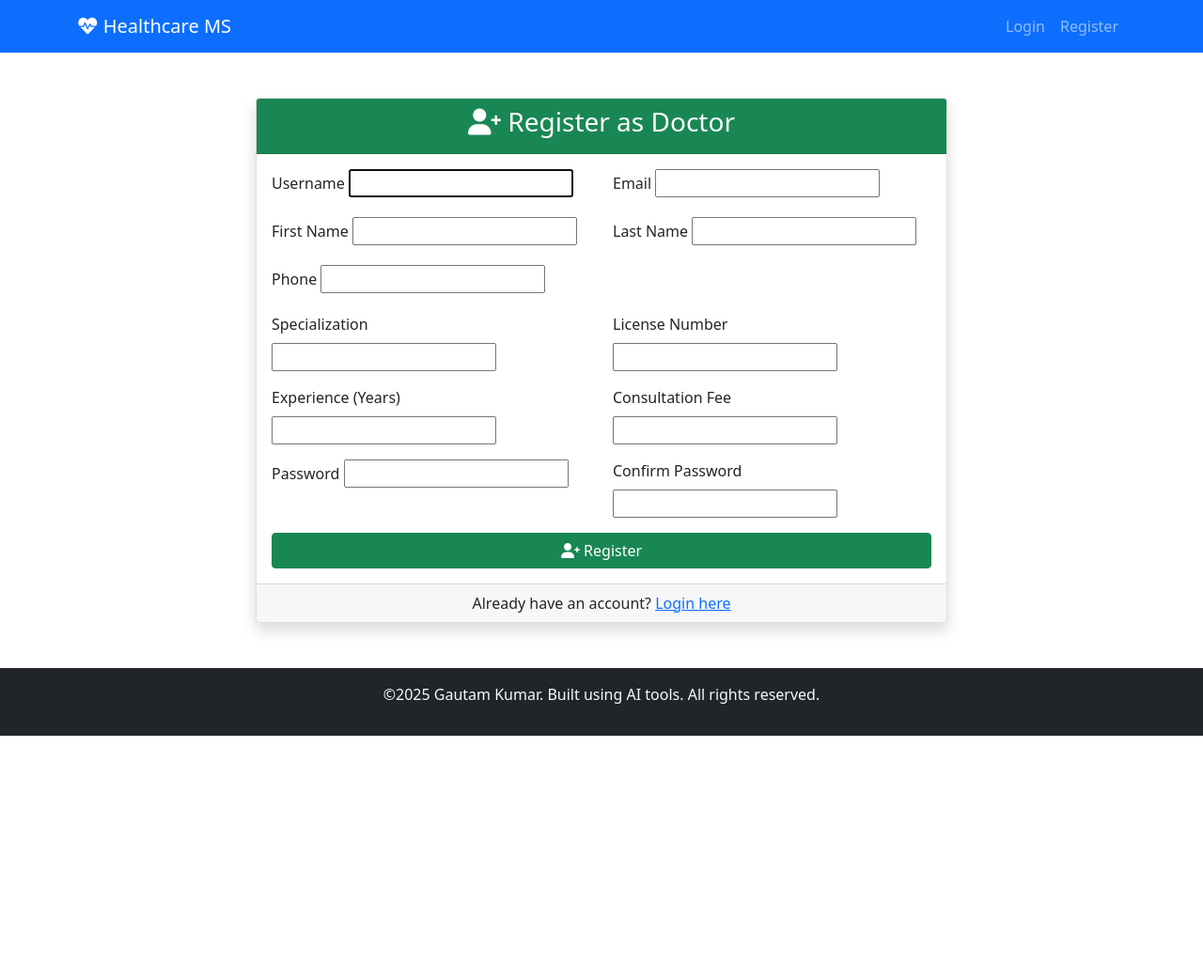
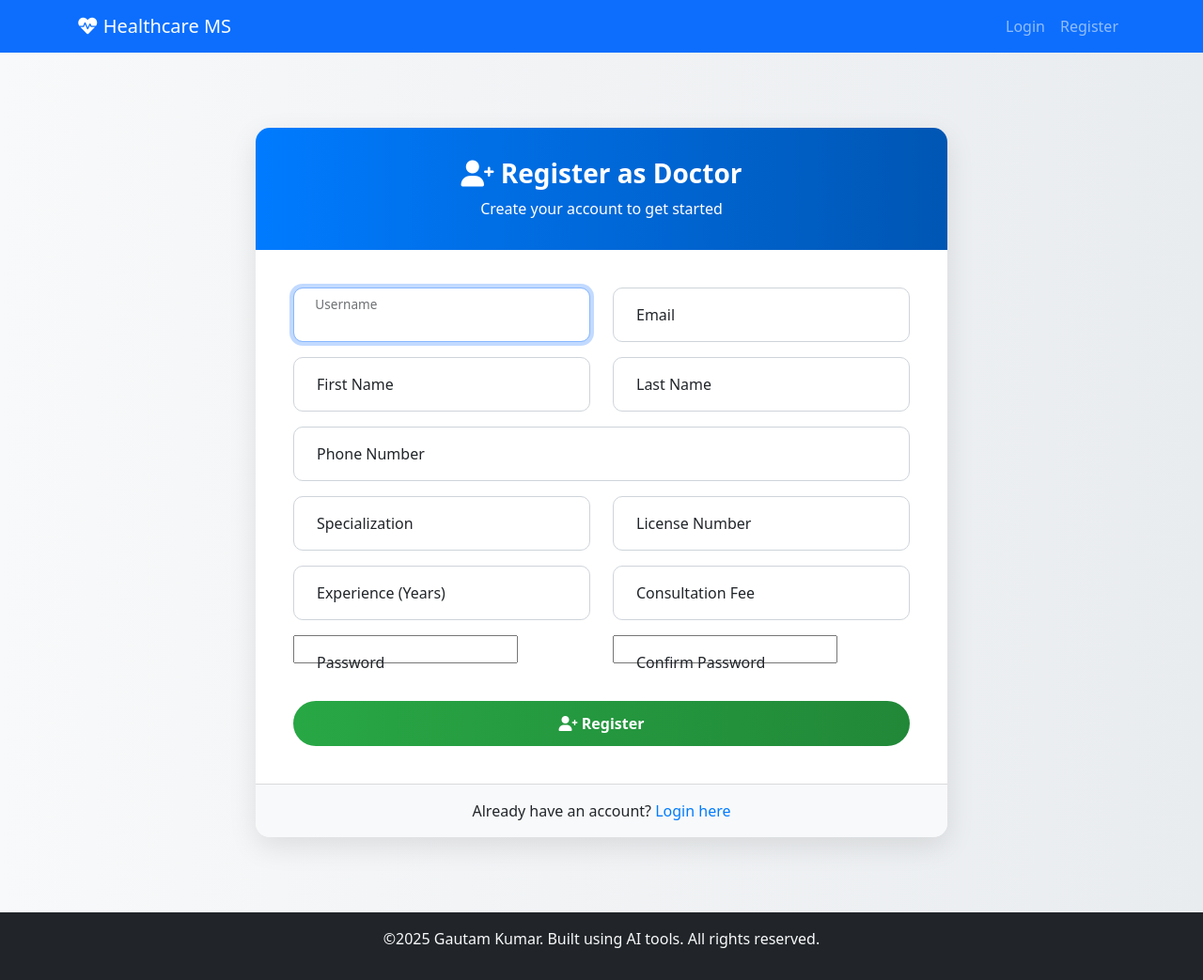
Before and after one commit to gautam-oss/Healthcare_Management_System, a Django app: page /users/register/doctor/ in a window 1280 px wide. Shown: the whole page at 94% size. Before the commit the page ends 783 px from the top, so only its background shows below. Run offline with Django 5.2, Linux system fonts and the light colour scheme; some libraries are stand-ins or nearby versions.

Commit message:
redesign

```diff
--- a/static/css/style.css
+++ b/static/css/style.css
@@ -35,3 +35,107 @@
 .dropdown-menu .dropdown-item {
     padding: 0;
 }
+
+/* Add this to your static/css/style.css file */
+
+/* Style the logout button to look like a dropdown item */
+.dropdown-item button {
+    background: none;
+    border: none;
+    width: 100%;
+    text-align: left;
+    padding: 0.375rem 1.5rem;
+    color: #212529;
+    text-decoration: none;
+    display: block;
+    clear: both;
+    font-weight: 400;
+    line-height: 1.5;
+    white-space: nowrap;
+}
+
+.dropdown-item button:hover {
+    color: #1e2125;
+    background-color: #e9ecef;
+}
+
+.dropdown-item button:focus {
+    color: #1e2125;
+    background-color: #e9ecef;
+    outline: 0;
+}
+
+/* Remove form margin in dropdown */
+.dropdown-menu form {
+    margin: 0;
+}
+
+.dropdown-menu .dropdown-item {
+    padding: 0;
+}
+
+/* New styles for the registration page */
+
+body {
+    background: linear-gradient(to right, #f8f9fa, #e9ecef);
+}
+
+.register-container {
+    margin-top: 5rem;
+    margin-bottom: 5rem;
+}
+
+.register-card {
+    border: none;
+    border-radius: 15px;
+    box-shadow: 0 10px 30px rgba(0, 0, 0, 0.1);
+    overflow: hidden;
+}
+
+.register-card .card-header {
+    background: linear-gradient(to right, #007bff, #0056b3);
+    color: white;
+    padding: 2rem;
+    border-bottom: none;
+}
+
+.register-card .card-header h3 {
+    font-weight: 700;
+    margin-bottom: 0.5rem;
+}
+
+.register-card .card-body {
+    padding: 2.5rem;
+}
+
+.form-floating > .form-control {
+    border-radius: 10px;
+}
+
+.form-floating > label {
+    padding-left: 1.5rem;
+}
+
+.btn-register {
+    font-weight: 600;
+    padding: 0.75rem 1.5rem;
+    border-radius: 50px;
+    transition: all 0.3s ease;
+    background: linear-gradient(to right, #28a745, #218838);
+    border: none;
+}
+
+.btn-register:hover {
+    transform: translateY(-2px);
+    box-shadow: 0 5px 15px rgba(40, 167, 69, 0.3);
+}
+
+.card-footer a {
+    color: #007bff;
+    text-decoration: none;
+    transition: color 0.3s ease;
+}
+
+.card-footer a:hover {
+    color: #0056b3;
+}
--- a/users/forms.py
+++ b/users/forms.py
@@ -4,19 +4,23 @@ from .models import User, Patient, Doctor
 
 class PatientRegistrationForm(UserCreationForm):
     """Patient registration form"""
-    first_name = forms.CharField(max_length=30, required=True)
-    last_name = forms.CharField(max_length=30, required=True)
-    email = forms.EmailField(required=True)
-    phone = forms.CharField(max_length=15, required=True)
-    date_of_birth = forms.DateField(widget=forms.DateInput(attrs={'type': 'date'}), required=False)
-    address = forms.CharField(widget=forms.Textarea(attrs={'rows': 3}), required=False)
-    emergency_contact = forms.CharField(max_length=15, required=False)
+    first_name = forms.CharField(max_length=30, required=True, widget=forms.TextInput(attrs={'class': 'form-control', 'placeholder': ' '}))
+    last_name = forms.CharField(max_length=30, required=True, widget=forms.TextInput(attrs={'class': 'form-control', 'placeholder': ' '}))
+    email = forms.EmailField(required=True, widget=forms.EmailInput(attrs={'class': 'form-control', 'placeholder': ' '}))
+    phone = forms.CharField(max_length=15, required=True, widget=forms.TextInput(attrs={'class': 'form-control', 'placeholder': ' '}))
+    date_of_birth = forms.DateField(widget=forms.DateInput(attrs={'type': 'date', 'class': 'form-control'}), required=False)
+    address = forms.CharField(widget=forms.Textarea(attrs={'rows': 3, 'class': 'form-control', 'placeholder': ' '}), required=False)
+    emergency_contact = forms.CharField(max_length=15, required=False, widget=forms.TextInput(attrs={'class': 'form-control', 'placeholder': ' '}))
 
-    class Meta:
+    class Meta(UserCreationForm.Meta):
         model = User
-        fields = ('username', 'first_name', 'last_name', 'email', 'phone', 'password1', 'password2')
+        fields = ('username', 'first_name', 'last_name', 'email', 'phone')
+        widgets = {
+            'username': forms.TextInput(attrs={'class': 'form-control', 'placeholder': ' '}),
+        }
 
     def save(self, commit=True):
+        # ... (rest of the save method is unchanged)
         user = super().save(commit=False)
         user.user_type = 'patient'
         user.first_name = self.cleaned_data['first_name']
@@ -36,20 +40,24 @@ class PatientRegistrationForm(UserCreationForm):
 
 class DoctorRegistrationForm(UserCreationForm):
     """Doctor registration form"""
-    first_name = forms.CharField(max_length=30, required=True)
-    last_name = forms.CharField(max_length=30, required=True)
-    email = forms.EmailField(required=True)
-    phone = forms.CharField(max_length=15, required=True)
-    specialization = forms.CharField(max_length=100, required=True)
-    license_number = forms.CharField(max_length=50, required=True)
-    experience_years = forms.IntegerField(min_value=0, required=True)
-    consultation_fee = forms.DecimalField(max_digits=10, decimal_places=2, required=True)
+    first_name = forms.CharField(max_length=30, required=True, widget=forms.TextInput(attrs={'class': 'form-control', 'placeholder': ' '}))
+    last_name = forms.CharField(max_length=30, required=True, widget=forms.TextInput(attrs={'class': 'form-control', 'placeholder': ' '}))
+    email = forms.EmailField(required=True, widget=forms.EmailInput(attrs={'class': 'form-control', 'placeholder': ' '}))
+    phone = forms.CharField(max_length=15, required=True, widget=forms.TextInput(attrs={'class': 'form-control', 'placeholder': ' '}))
+    specialization = forms.CharField(max_length=100, required=True, widget=forms.TextInput(attrs={'class': 'form-control', 'placeholder': ' '}))
+    license_number = forms.CharField(max_length=50, required=True, widget=forms.TextInput(attrs={'class': 'form-control', 'placeholder': ' '}))
+    experience_years = forms.IntegerField(min_value=0, required=True, widget=forms.NumberInput(attrs={'class': 'form-control', 'placeholder': ' '}))
+    consultation_fee = forms.DecimalField(max_digits=10, decimal_places=2, required=True, widget=forms.NumberInput(attrs={'class': 'form-control', 'placeholder': ' '}))
 
-    class Meta:
+    class Meta(UserCreationForm.Meta):
         model = User
-        fields = ('username', 'first_name', 'last_name', 'email', 'phone', 'password1', 'password2')
+        fields = ('username', 'first_name', 'last_name', 'email', 'phone')
+        widgets = {
+            'username': forms.TextInput(attrs={'class': 'form-control', 'placeholder': ' '}),
+        }
 
     def save(self, commit=True):
+        # ... (rest of the save method is unchanged)
         user = super().save(commit=False)
         user.user_type = 'doctor'
         user.first_name = self.cleaned_data['first_name']
--- a/users/templates/users/register.html
+++ b/users/templates/users/register.html
@@ -2,145 +2,137 @@
 {% block title %}Register {{ user_type }} - Healthcare Management System{% endblock %}
 
 {% block content %}
-<div class="container mt-5">
+<div class="container register-container">
     <div class="row justify-content-center">
         <div class="col-md-8">
-            <div class="card shadow">
-                <div class="card-header bg-success text-white text-center">
+            <div class="card register-card">
+                <div class="card-header text-center">
                     <h3><i class="fas fa-user-plus"></i> Register as {{ user_type }}</h3>
+                    <p class="mb-0">Create your account to get started</p>
                 </div>
                 <div class="card-body">
-                    <form method="post">
+                    <form method="post" novalidate>
                         {% csrf_token %}
                         <div class="row">
-                            <div class="col-md-6">
-                                <div class="mb-3">
-                                    <label class="form-label">Username</label>
+                            <div class="col-md-6 mb-3">
+                                <div class="form-floating">
                                     {{ form.username }}
+                                    <label for="{{ form.username.id_for_label }}">Username</label>
                                     {% if form.username.errors %}
-                                        <div class="text-danger">{{ form.username.errors }}</div>
+                                        <div class="text-danger small mt-1">{{ form.username.errors|striptags }}</div>
                                     {% endif %}
                                 </div>
                             </div>
-                            <div class="col-md-6">
-                                <div class="mb-3">
-                                    <label class="form-label">Email</label>
+                            <div class="col-md-6 mb-3">
+                                <div class="form-floating">
                                     {{ form.email }}
+                                    <label for="{{ form.email.id_for_label }}">Email</label>
                                     {% if form.email.errors %}
-                                        <div class="text-danger">{{ form.email.errors }}</div>
+                                        <div class="text-danger small mt-1">{{ form.email.errors|striptags }}</div>
                                     {% endif %}
                                 </div>
                             </div>
                         </div>
 
                         <div class="row">
-                            <div class="col-md-6">
-                                <div class="mb-3">
-                                    <label class="form-label">First Name</label>
+                            <div class="col-md-6 mb-3">
+                                <div class="form-floating">
                                     {{ form.first_name }}
-                                    {% if form.first_name.errors %}
-                                        <div class="text-danger">{{ form.first_name.errors }}</div>
-                                    {% endif %}
+                                    <label for="{{ form.first_name.id_for_label }}">First Name</label>
                                 </div>
                             </div>
-                            <div class="col-md-6">
-                                <div class="mb-3">
-                                    <label class="form-label">Last Name</label>
+                            <div class="col-md-6 mb-3">
+                                <div class="form-floating">
                                     {{ form.last_name }}
-                                    {% if form.last_name.errors %}
-                                        <div class="text-danger">{{ form.last_name.errors }}</div>
-                                    {% endif %}
+                                    <label for="{{ form.last_name.id_for_label }}">Last Name</label>
                                 </div>
                             </div>
                         </div>
 
-                        <div class="mb-3">
-                            <label class="form-label">Phone</label>
+                        <div class="form-floating mb-3">
                             {{ form.phone }}
-                            {% if form.phone.errors %}
-                                <div class="text-danger">{{ form.phone.errors }}</div>
-                            {% endif %}
+                            <label for="{{ form.phone.id_for_label }}">Phone Number</label>
                         </div>
 
                         {% if user_type == 'Patient' %}
                             <div class="row">
-                                <div class="col-md-6">
-                                    <div class="mb-3">
-                                        <label class="form-label">Date of Birth</label>
+                                <div class="col-md-6 mb-3">
+                                    <div class="form-floating">
                                         {{ form.date_of_birth }}
+                                        <label for="{{ form.date_of_birth.id_for_label }}">Date of Birth</label>
                                     </div>
                                 </div>
-                                <div class="col-md-6">
-                                    <div class="mb-3">
-                                        <label class="form-label">Emergency Contact</label>
+                                <div class="col-md-6 mb-3">
+                                    <div class="form-floating">
                                         {{ form.emergency_contact }}
+                                        <label for="{{ form.emergency_contact.id_for_label }}">Emergency Contact</label>
                                     </div>
                                 </div>
                             </div>
-                            <div class="mb-3">
-                                <label class="form-label">Address</label>
+                            <div class="form-floating mb-3">
                                 {{ form.address }}
+                                <label for="{{ form.address.id_for_label }}">Address</label>
                             </div>
                         {% else %}
-                            <div class="row">
-                                <div class="col-md-6">
-                                    <div class="mb-3">
-                                        <label class="form-label">Specialization</label>
+                             <div class="row">
+                                <div class="col-md-6 mb-3">
+                                    <div class="form-floating">
                                         {{ form.specialization }}
+                                        <label for="{{ form.specialization.id_for_label }}">Specialization</label>
                                     </div>
                                 </div>
-                                <div class="col-md-6">
-                                    <div class="mb-3">
-                                        <label class="form-label">License Number</label>
+                                <div class="col-md-6 mb-3">
+                                    <div class="form-floating">
                                         {{ form.license_number }}
+                                        <label for="{{ form.license_number.id_for_label }}">License Number</label>
                                     </div>
                                 </div>
                             </div>
                             <div class="row">
-                                <div class="col-md-6">
-                                    <div class="mb-3">
-                                        <label class="form-label">Experience (Years)</label>
+                                <div class="col-md-6 mb-3">
+                                    <div class="form-floating">
                                         {{ form.experience_years }}
+                                        <label for="{{ form.experience_years.id_for_label }}">Experience (Years)</label>
                                     </div>
                                 </div>
-                                <div class="col-md-6">
-                                    <div class="mb-3">
-                                        <label class="form-label">Consultation Fee</label>
+                                <div class="col-md-6 mb-3">
+                                    <div class="form-floating">
                                         {{ form.consultation_fee }}
+                                        <label for="{{ form.consultation_fee.id_for_label }}">Consultation Fee</label>
                                     </div>
                                 </div>
                             </div>
                         {% endif %}
 
                         <div class="row">
-                            <div class="col-md-6">
-                                <div class="mb-3">
-                                    <label class="form-label">Password</label>
+                            <div class="col-md-6 mb-3">
+                                <div class="form-floating">
                                     {{ form.password1 }}
+                                    <label for="{{ form.password1.id_for_label }}">Password</label>
                                     {% if form.password1.errors %}
-                                        <div class="text-danger">{{ form.password1.errors }}</div>
+                                        <div class="text-danger small mt-1">{{ form.password1.errors|striptags }}</div>
                                     {% endif %}
                                 </div>
                             </div>
-                            <div class="col-md-6">
-                                <div class="mb-3">
-                                    <label class="form-label">Confirm Password</label>
+                            <div class="col-md-6 mb-3">
+                                <div class="form-floating">
                                     {{ form.password2 }}
-                                    {% if form.password2.errors %}
-                                        <div class="text-danger">{{ form.password2.errors }}</div>
+                                    <label for="{{ form.password2.id_for_label }}">Confirm Password</label>
+                                     {% if form.password2.errors %}
+                                        <div class="text-danger small mt-1">{{ form.password2.errors|striptags }}</div>
                                     {% endif %}
                                 </div>
                             </div>
                         </div>
 
-                        <div class="d-grid">
-                            <button type="submit" class="btn btn-success">
+                        <div class="d-grid mt-4">
+                            <button type="submit" class="btn btn-success btn-register">
                                 <i class="fas fa-user-plus"></i> Register
                             </button>
                         </div>
                     </form>
                 </div>
-                <div class="card-footer text-center">
+                <div class="card-footer text-center bg-light py-3">
                     <p class="mb-0">Already have an account? <a href="{% url 'users:login' %}">Login here</a></p>
                 </div>
             </div>
```
